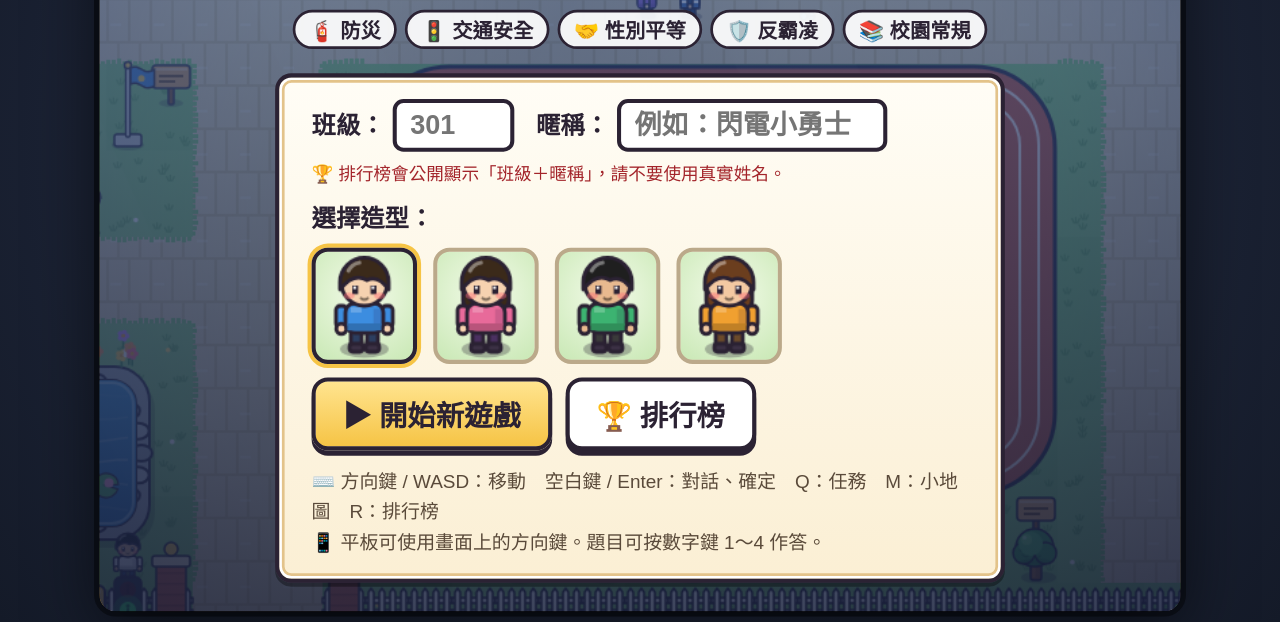
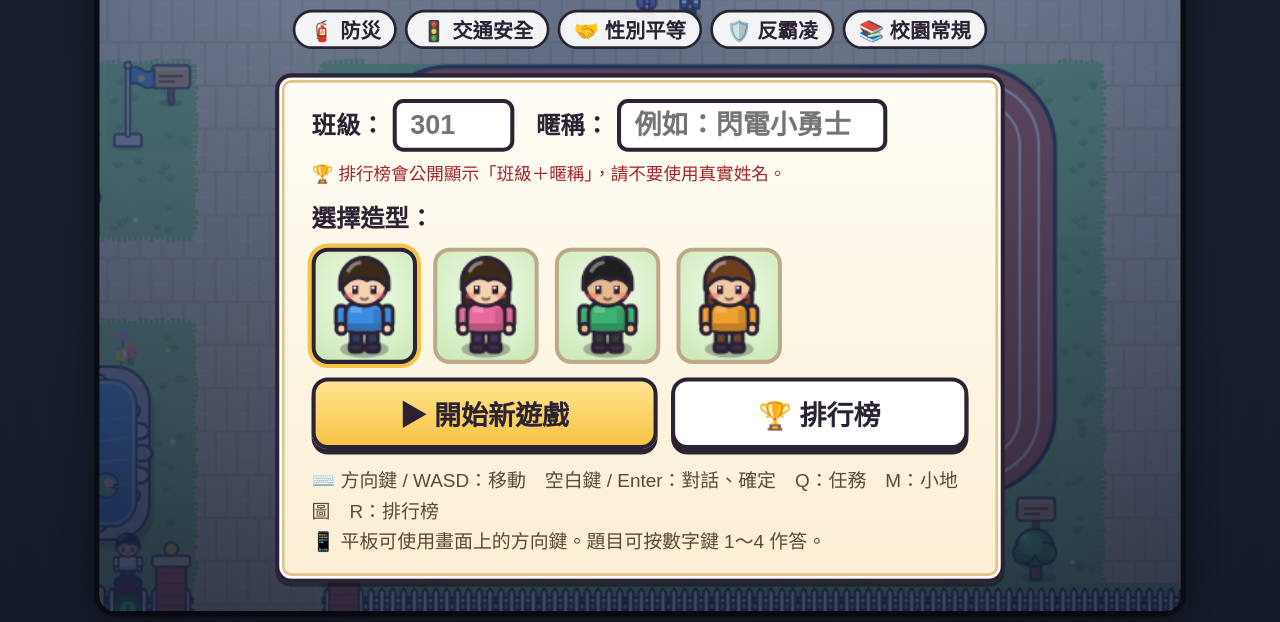
Before and after one commit to ch60125-dotcom/safety-rpg, a plain HTML site: page index.html in a window 1280 px wide. Shown: the part 178-800 px from the top of the page. Drawn offline with Linux system fonts and the light colour scheme; animation ran at ten frames a second.

Commit message:
Update index.html

```diff
--- a/index.html
+++ b/index.html
@@ -129,6 +129,7 @@
     background:linear-gradient(#ffe48f,var(--gold));cursor:pointer;color:var(--ink);box-shadow:0 4px 0 var(--ink)}
   .big:active{transform:translateY(3px);box-shadow:0 1px 0 var(--ink)}
   .big.alt{background:#fff}
+  .tbtns .big{flex:1 1 auto;white-space:nowrap;padding:9px 14px;font-size:20px}
   .help{font-size:14px;color:#5a4a3a;margin-top:12px;line-height:1.6}
 
   /* 戰鬥 */
```
